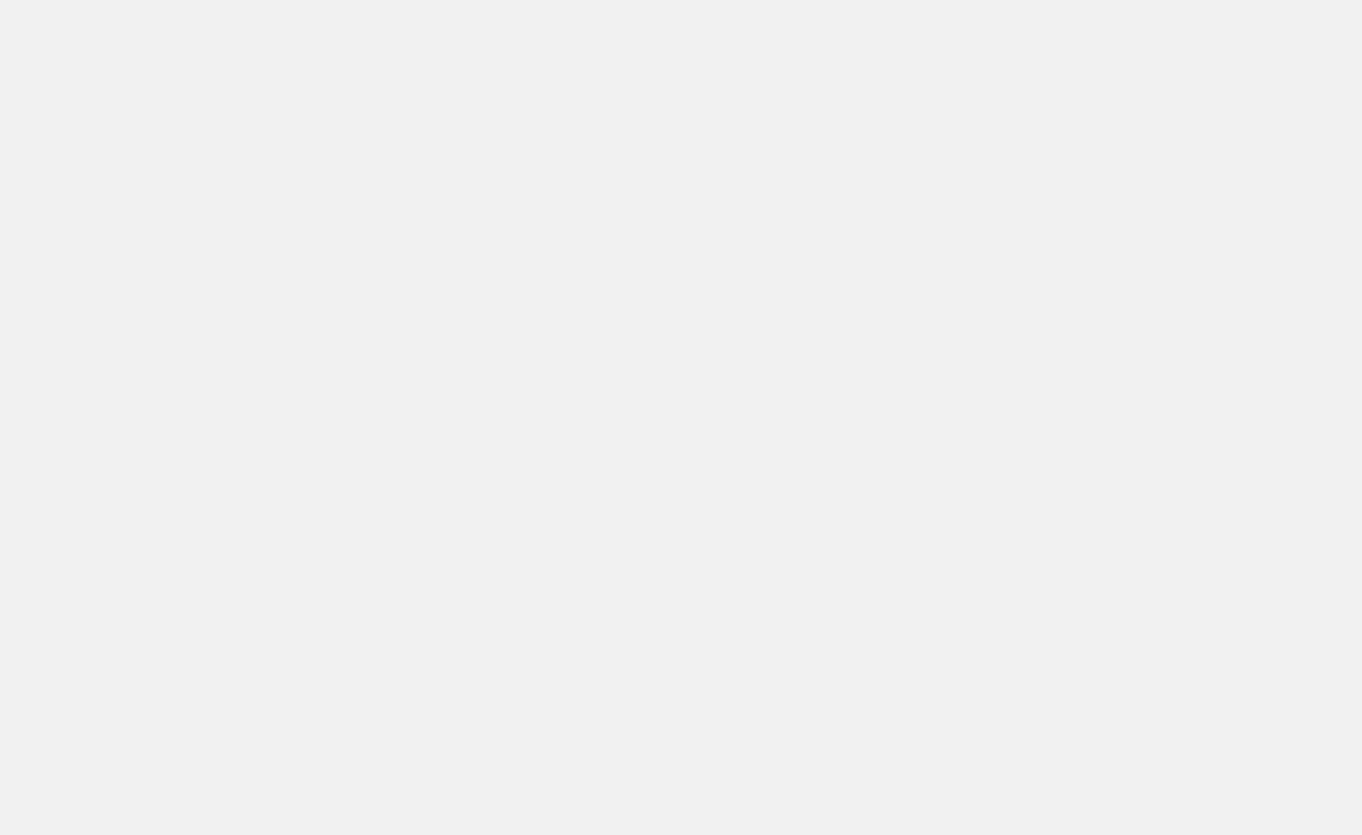
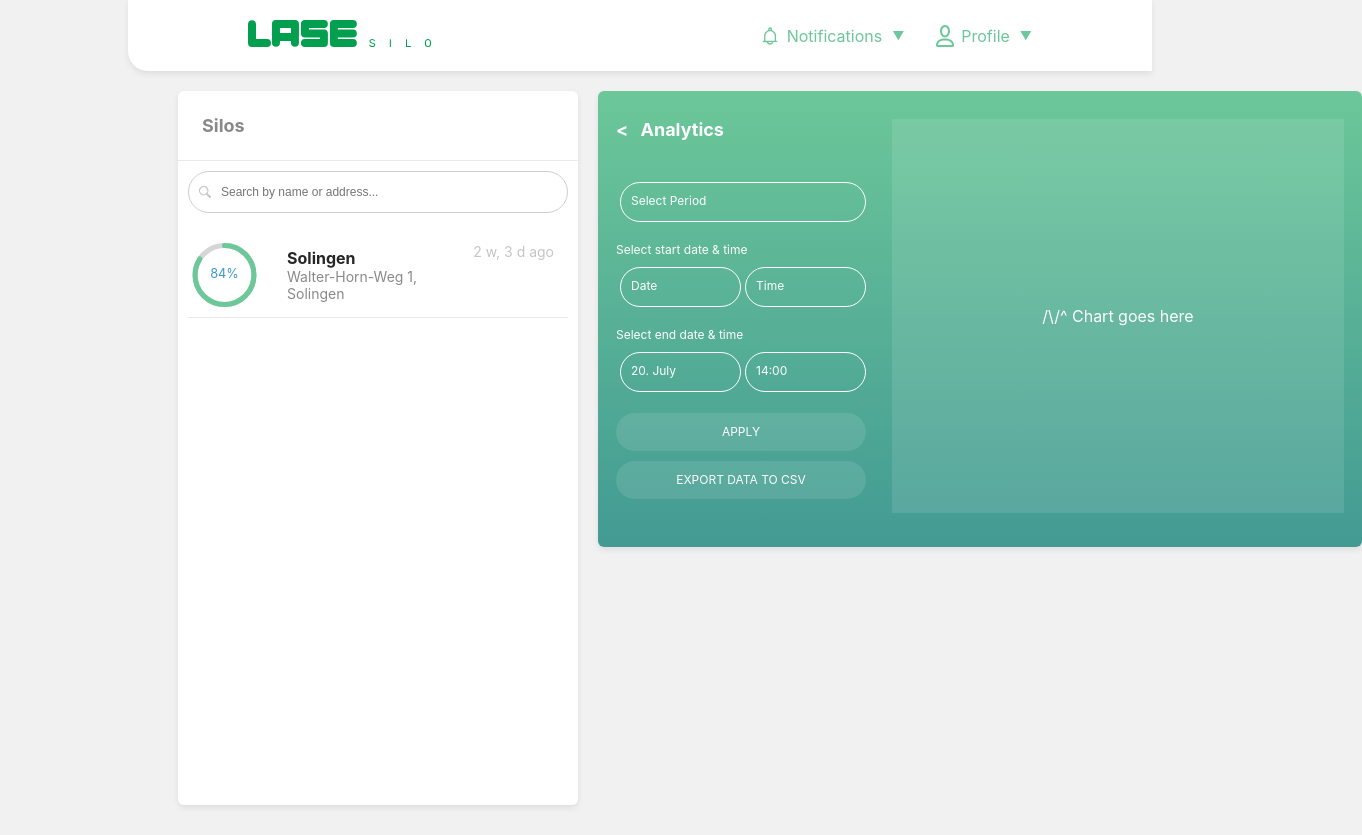
Before and after one commit to LASE-Industrielle/silo-web-app, a React (Create React App) app: page /graph in a window 1280 px wide. Shown: the whole page, 1362 px wide, since content can reach past the window. Before the commit the page ends 800 px from the top, so only its background shows below. Built offline with nearby package versions, Linux system fonts and the light colour scheme; sample sign-in values are in the browser's storage.

Commit message:
Layout for graph widget with placeholder for actual graph

```diff
--- /dev/null
+++ b/src/components/elements/SiloGraphWidget.js
@@ -0,0 +1,117 @@
+import React from 'react'
+
+const SiloStatusWidget = ({ silos }) => {
+  return (
+    <div
+      style={{
+        display: 'flex',
+        flex: 1,
+        padding: '28px 18px',
+        height: 400,
+        width: 728,
+        background: 'linear-gradient(180deg, #6CC799, #439A93)',
+        marginBottom: 20,
+        borderRadius: 6,
+        boxShadow: '0px 3px 6px rgba(0,0,0,0.08)',
+
+      }}>
+      <div
+        style={{
+          display: 'flex',
+          flex: 'initial',
+          flexDirection: 'column',
+          width: 250,
+        }}>
+        <div style={{
+          color: '#fff',
+          fontSize: 18,
+          fontWeight: 'bold',
+          marginBottom: 42,
+        }}><span style={{ width: 24, marginRight: 8 }}>&lt;</span> Analytics
+        </div>
+        <div style={styles.dateTimeInput}>Select Period
+        </div>
+
+
+        <div style={{ marginTop: 20 }}>
+          <div style={{ color: '#fff', fontSize: 12, marginBottom: 10 }}>
+            Select start date & time
+          </div>
+          <div style={{ display: 'flex', justifyContent: 'space-between' }}>
+            <div style={{ ...styles.dateTimeInput, flex: 1 }}>Date
+            </div>
+            <div style={{ ...styles.dateTimeInput, flex: 1 }}>Time
+            </div>
+          </div>
+
+          <div style={{ marginTop: 20 }}>
+            < div style={{ color: '#fff', fontSize: 12, marginBottom: 10 }}>
+              Select end date & time
+            </div>
+            <div style={{ display: 'flex', justifyContent: 'space-between' }}>
+              <div style={{ ...styles.dateTimeInput, flex: 1 }}>20. July
+              </div>
+              <div style={{ ...styles.dateTimeInput, flex: 1 }}>14:00
+              </div>
+            </div>
+          </div>
+        </div>
+
+        <div style={{
+          display: 'flex',
+          flexDirection: 'column',
+          justifyContent: 'center',
+
+          flex: 1,
+
+        }}>
+          <div style={styles.button}>
+            Apply
+          </div>
+          <div style={styles.button}>Export data to csv
+          </div>
+        </div>
+      </div>
+      <div style={{
+        display:'flex',
+        marginLeft: 26,
+        flex: 1,
+        width: 462,
+        height: 394,
+        justifyContent:'center',
+        alignItems:'center',
+        backgroundColor: 'rgba(255, 255, 255, 0.1)',
+        color:'#fff'
+      }}><div>/\/^ Chart goes here</div>
+      </div>
+    </div>
+  )
+}
+
+const styles = {
+  dateTimeInput: {
+    borderRadius: 50,
+    border: '1px #fff solid',
+    height: 18,
+    marginLeft: 4,
+    padding: 10,
+    fontSize: 12,
+    color: '#fff',
+
+  },
+  button: {
+    display: 'flex',
+    color: '#fff',
+    fontSize: 12,
+    justifyContent: 'center',
+    alignItems: 'center',
+    height: 38,
+    marginTop: 5,
+    marginBottom: 5,
+    borderRadius: 50,
+    backgroundColor: 'rgba(255, 255, 255, 0.1)',
+    textTransform: 'uppercase',
+  },
+}
+
+export default SiloStatusWidget
--- a/src/components/elements/SiloSearchWidget.js
+++ b/src/components/elements/SiloSearchWidget.js
@@ -12,7 +12,7 @@ const SiloSearchWidget = ({ data = [], selectedSiloId, setSelectedSilo }) => {
       flex: 1,
       minWidth: 400,
       borderRadius: 6,
-      margin: '0 20px 30px 100px',
+      margin: '0 20px 30px 50px',
       boxShadow: '0px 3px 6px rgba(0,0,0,0.08)',
     }}>
       <div
--- /dev/null
+++ b/src/components/graph/Graph.js
@@ -0,0 +1,71 @@
+import React, { useState } from 'react'
+import Header from '../elements/Header'
+import SiloSearchWidget from '../elements/SiloSearchWidget'
+import SiloGraphWidget from '../elements/SiloGraphWidget'
+
+const data = [
+  {
+    'id': 1,
+    'sensor': {
+      'id': 1,
+      'serial_number': 'sensor#111',
+      'type': 'LASER',
+    },
+    'values_by_day': {
+      '2019-08-31': 34.0,
+      '2019-08-30': 28.0,
+      '2019-08-29': 28.0,
+    },
+    'last_update': '2 w, 3 d ago',
+    'percentage': 84.0,
+    'name': 'Solingen',
+    'height': 60.0,
+    'width': 10.0,
+    'capacity': 4500.0,
+    'location': 'Walter-Horn-Weg 1, Solingen',
+  }]
+
+const Graph = () => {
+
+  const [selectedSilo, setSelectedSilo] = useState(null)
+
+  return (
+    <div style={styles.container}>
+      <div style={{ width: '80%' }}>
+        <Header/>
+        <div style={styles.contentContainer}>
+          <SiloSearchWidget data={data}/>
+
+
+          <div style={styles.widgetsContainer}>
+            <SiloGraphWidget silos={data[0]}/>
+
+          </div>
+
+        </div>
+      </div>
+    </div>
+  )
+}
+
+const styles = {
+  container: {
+    display: 'flex',
+    flex: 1,
+    alignSelf: 'stretch',
+    alignItems: 'center',
+    flexDirection: 'column',
+  },
+  contentContainer: {
+    display: 'flex',
+    flex: 1,
+    flexDirection: 'row',
+    alignItems: 'space-between',
+  },
+  widgetsContainer: {
+    flex: 3,
+    margin: '0 0 20px 0',
+  },
+
+}
+export default Graph
--- a/src/components/navigation/Router.js
+++ b/src/components/navigation/Router.js
@@ -3,6 +3,7 @@ import {BrowserRouter as Router, Redirect, Route, Switch} from "react-router-dom
 import Home from "../home/Home";
 import Login from "../login/LoginComponent";
 import PrivateRoute from "../../routes/PrivateRoute";
+import Graph from '../graph/Graph'
 
 const AppRouter = () => {
   return (
@@ -11,6 +12,7 @@ const AppRouter = () => {
         <Route path="/login" component={Login}/>
         <Route exact path="/" render={() => <Redirect to="/home"/>}/>
         <PrivateRoute exact path="/home" component={Home}/>
+        <PrivateRoute exact path="/graph" component={Graph}/>
       </Switch>
     </Router>
   );
```
